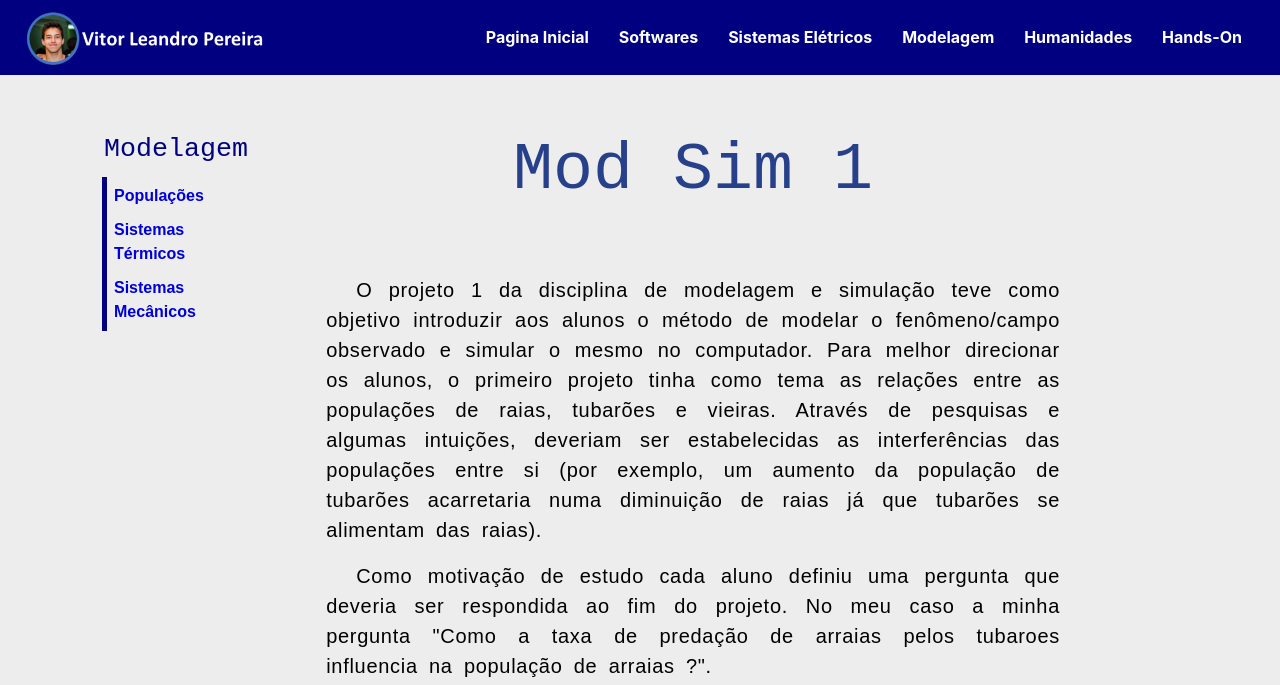
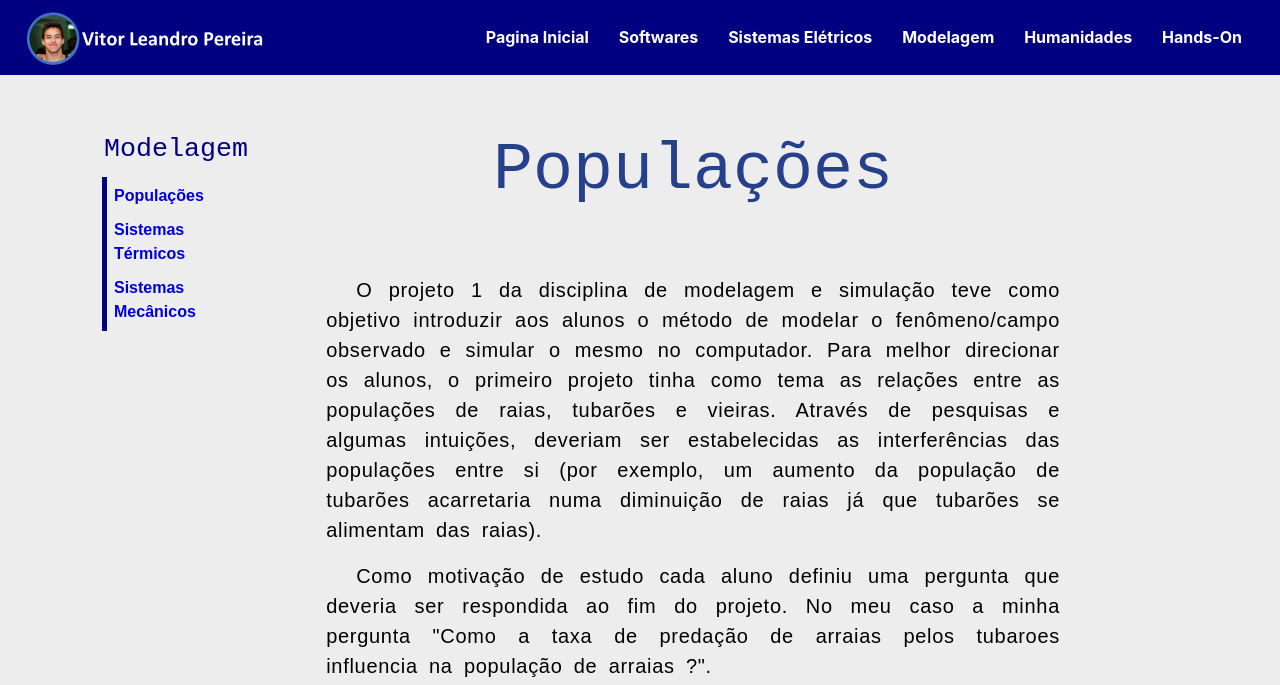
Before and after one commit to gabiuas/co.desarme, a plain HTML site: page co.desarme-vitor/Site-co.desarme/modsim1.html in a window 1280 px wide. Shown: the top 685 px of the page. Drawn offline with Linux system fonts and the light colour scheme.

Commit message:
Update modsim1.html

```diff
--- a/co.desarme-vitor/Site-co.desarme/modsim1.html
+++ b/co.desarme-vitor/Site-co.desarme/modsim1.html
@@ -186,7 +186,7 @@
 
 
 						<div class="titulo2">
-							<h3>Mod Sim 1</h3>
+							<h3>Populações</h3>
 						</div>
 
 
```
